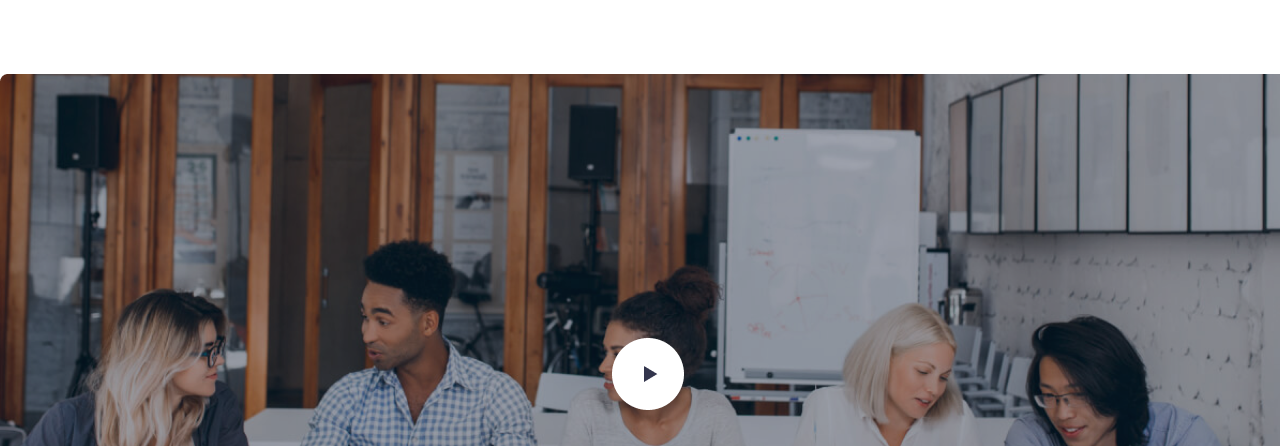
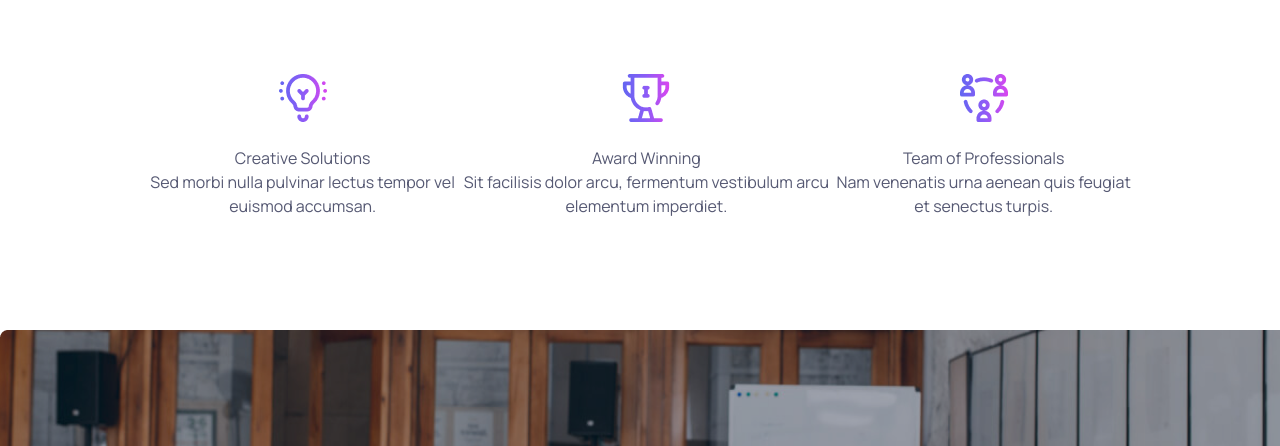
Before and after one commit to hamimahmad/team-project-1, a website: page src/About/about.html in a window 1280 px wide. Shown: the part 654-1100 px from the top of the page. Drawn offline with Linux system fonts and the light colour scheme.

Commit message:
about page

```diff
--- a/src/About/about.html
+++ b/src/About/about.html
@@ -101,6 +101,40 @@
             </div>
         </div>
     </dev>
+    <!-- solution part start -->
+    <div class="container mt-24 mb-28">
+        <div class="flex justify-between text-[#565973] text-center">
+            <div>
+                <div class="flex justify-center items-center mb-6">
+                    <img src="../Image/idea.png" alt="">
+                </div>
+                <div>
+                    <h1>Creative Solutions</h1>
+                    <p>Sed morbi nulla pulvinar lectus tempor vel euismod accumsan.</p>
+                </div>
+            </div>
+
+            <div>
+                <div class="flex justify-center items-center mb-6">
+                    <img src="../Image/award.png" alt="">
+                </div>
+                <div>
+                    <h1>Award Winning</h1>
+                    <p>Sit facilisis dolor arcu, fermentum vestibulum arcu elementum imperdiet.</p>
+                </div>
+            </div>
+
+            <div>
+                <div class="flex justify-center items-center mb-6">
+                    <img src="../Image/team.png" alt="">
+                </div>
+                <div>
+                    <h1>Team of Professionals</h1>
+                    <p>Nam venenatis urna aenean quis feugiat et senectus turpis.</p>
+                </div>
+            </div>
+        </div>
+    </div>
     <!-- video part start -->
     <div class="flex justify-center items-center w-[1296px] mx-auto">
         <img src="../Image/Video.png" alt="">
```
Also changed, not shown: src/Image/award.png (added), src/Image/idea.png (added), src/Image/team.png (added), src/output.css.
